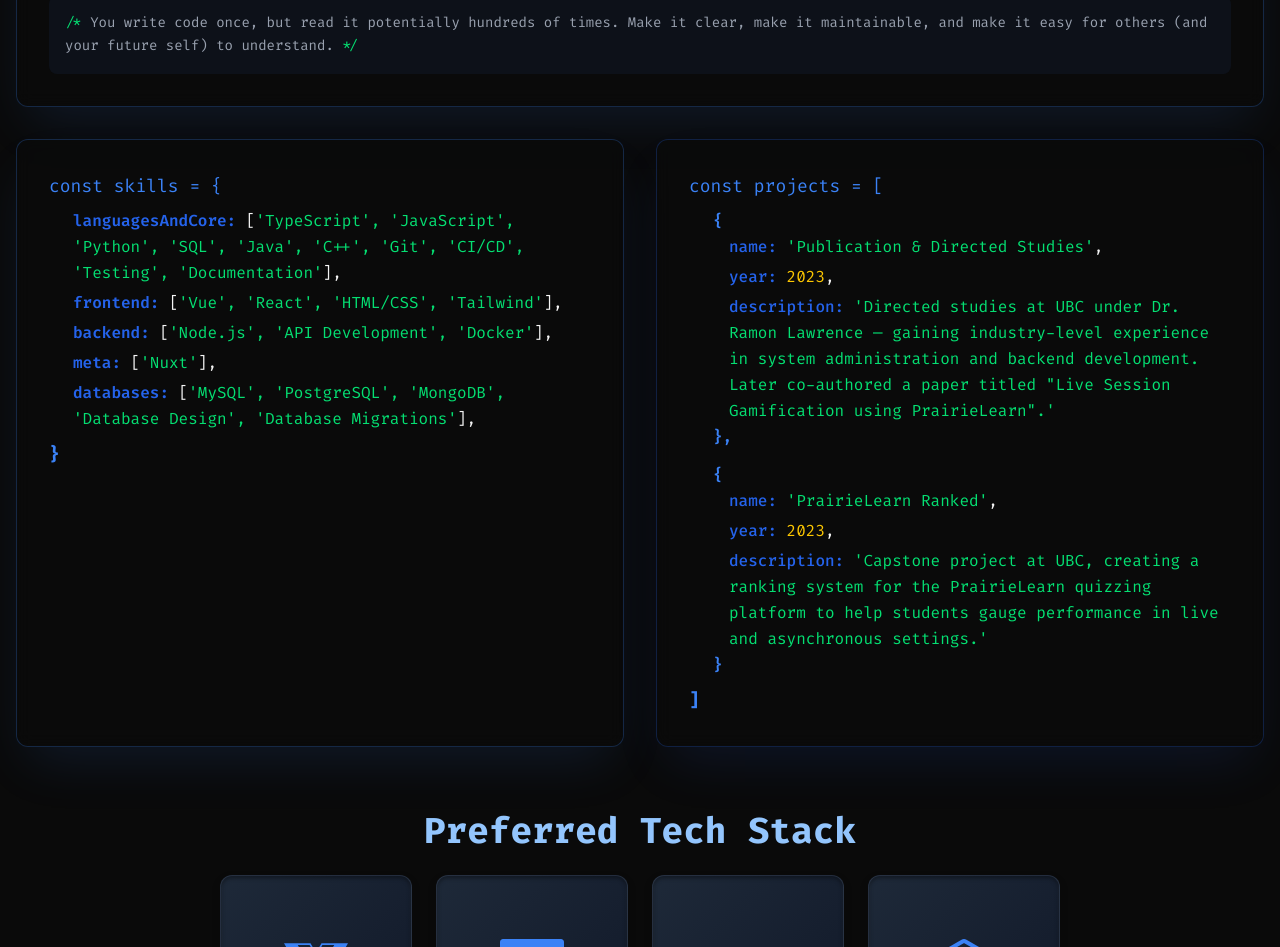
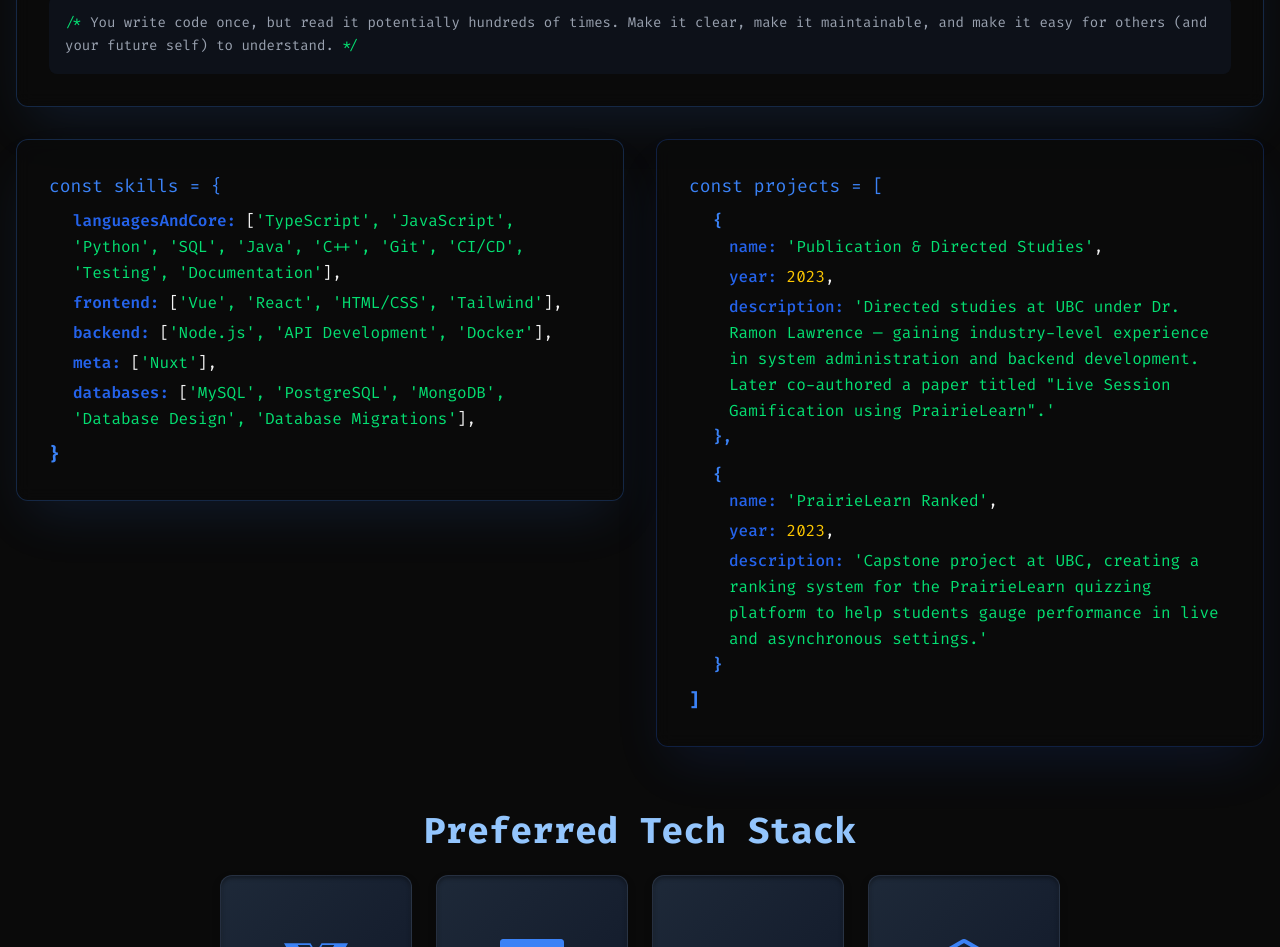
Before and after one commit to LouisLP/persona-portfolio, a Vue app: page /developer in a window 1280 px wide. Shown: the part 2060-3007 px from the top of the page. Built offline with nearby package versions, Linux system fonts and the light colour scheme.

Commit message:
Making the first skills block take up its own height

```diff
--- a/src/components/Developer/CodeBlocks.vue
+++ b/src/components/Developer/CodeBlocks.vue
@@ -79,7 +79,7 @@ const projects = [
     </section>
 
     <!-- Skills & Projects Grid -->
-    <div class="grid grid-cols-1 lg:grid-cols-2 gap-8">
+    <div class="grid grid-cols-1 lg:grid-cols-2 gap-8 items-start">
       <!-- Skills Code Block -->
       <div
         class="font-developer w-full rounded-xl border p-8 shadow-2xl backdrop-blur-sm"
```
